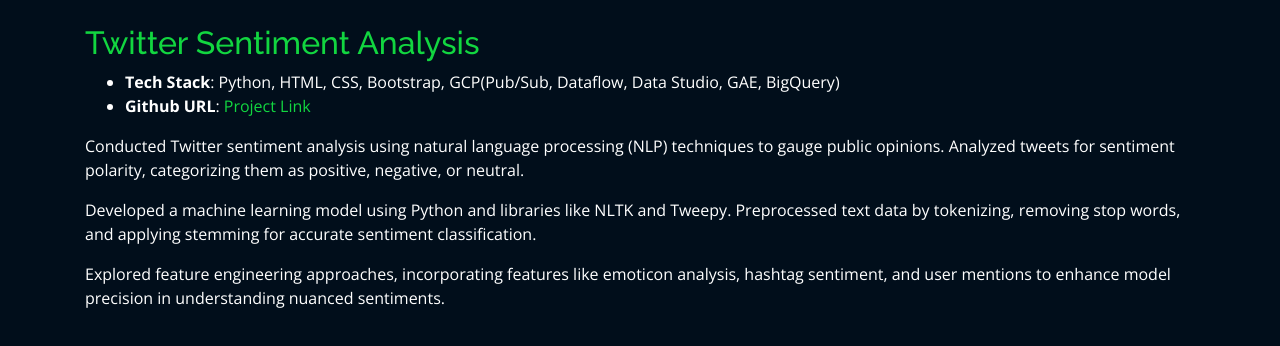
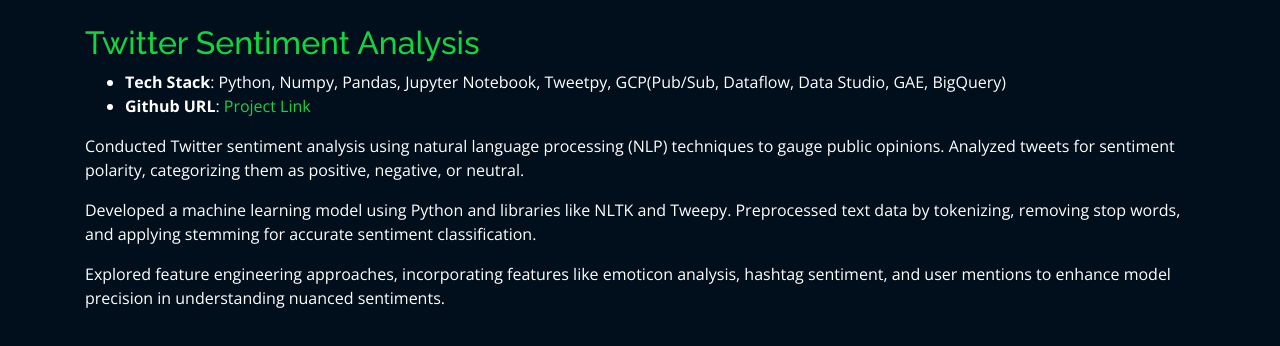
Before and after one commit to iamchaitanya7/iamchaitanya7.github.io, a plain HTML site: page projects/twitteranalysis.html in a window 1280 px wide. Drawn offline with nearby package versions, Linux system fonts and the light colour scheme; files whose address does not match are found by name.

Commit message:
Update twitteranalysis.html

```diff
--- a/projects/twitteranalysis.html
+++ b/projects/twitteranalysis.html
@@ -45,7 +45,7 @@
               <br>
               <h2 style="color:#12d640">Twitter Sentiment Analysis</h2>
               <ul>
-                <li><strong>Tech Stack</strong>: Python, HTML, CSS, Bootstrap, GCP(Pub/Sub, Dataflow, Data Studio, GAE, BigQuery)</li>
+                <li><strong>Tech Stack</strong>: Python, Numpy, Pandas, Jupyter Notebook, Tweetpy, GCP(Pub/Sub, Dataflow, Data Studio, GAE, BigQuery)</li>
                 <li><strong>Github URL</strong>: <a href="https://github.com/iamchaitanya7/twitter_sentiment_analysis" target="_blank">Project Link</a></li>
               </ul>
 
```
